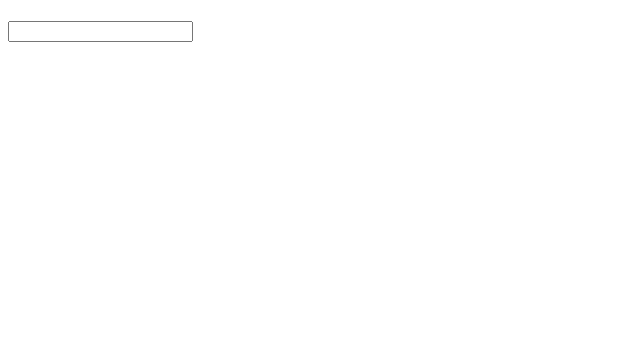
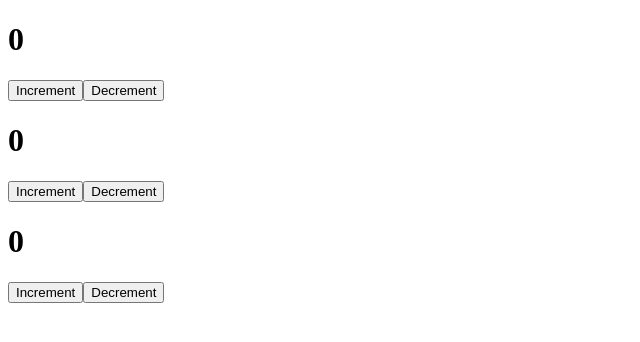
Before and after one commit to unilov6/react-pet-project, a React (Create React App) app: page / in a window 1280 px wide. Shown: the top 342 px of the page, without its empty margins (0-640 px from the left). Built offline with nearby package versions, Linux system fonts and the light colour scheme.

Commit message:
first functional component

```diff
--- a/src/App.js
+++ b/src/App.js
@@ -1,16 +1,12 @@
-import React, { useState } from "react";
+import React from "react";
+import Counter from "./components/Counter";
 
 function App() {
-  const [value, setValue] = useState('')
-
   return (
     <div className="App">
-        <h1>{value}</h1>
-        <input
-            type="text"
-            value={value}
-            onChange={e => setValue(e.target.value)}
-        />
+        <Counter />
+        <Counter />
+        <Counter />
     </div>
   );
 }
--- /dev/null
+++ b/src/components/Counter.jsx
@@ -0,0 +1,23 @@
+import React, { useState } from "react";
+
+const Counter = () => {
+    let [count, setCount] = useState(0)
+
+    const increase = () => {
+        setCount(count + 1)
+    }
+
+    const decrease = () => {
+        setCount(count - 1)
+    }
+
+    return (
+        <div>
+            <h1>{count}</h1>
+            <button onClick={increase}>Increment</button>
+            <button onClick={decrease}>Decrement</button>
+        </div>
+    )
+}
+
+export default Counter
```
